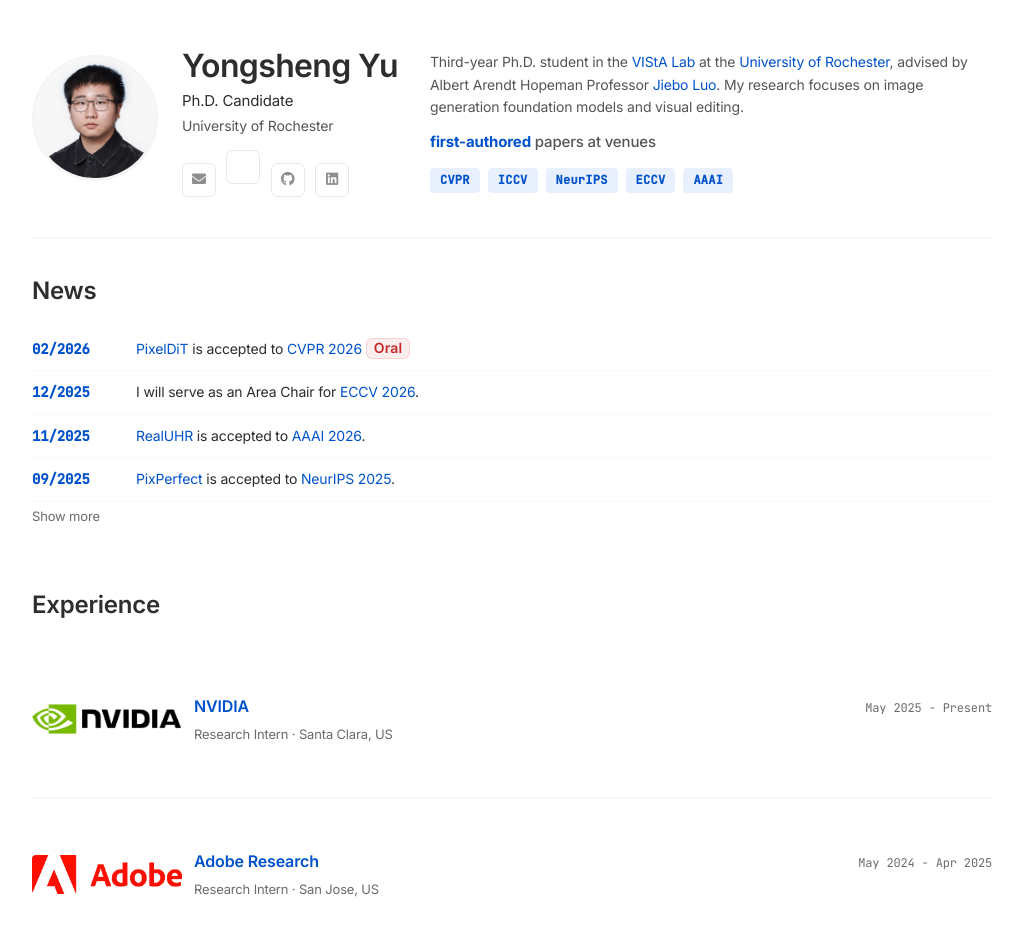
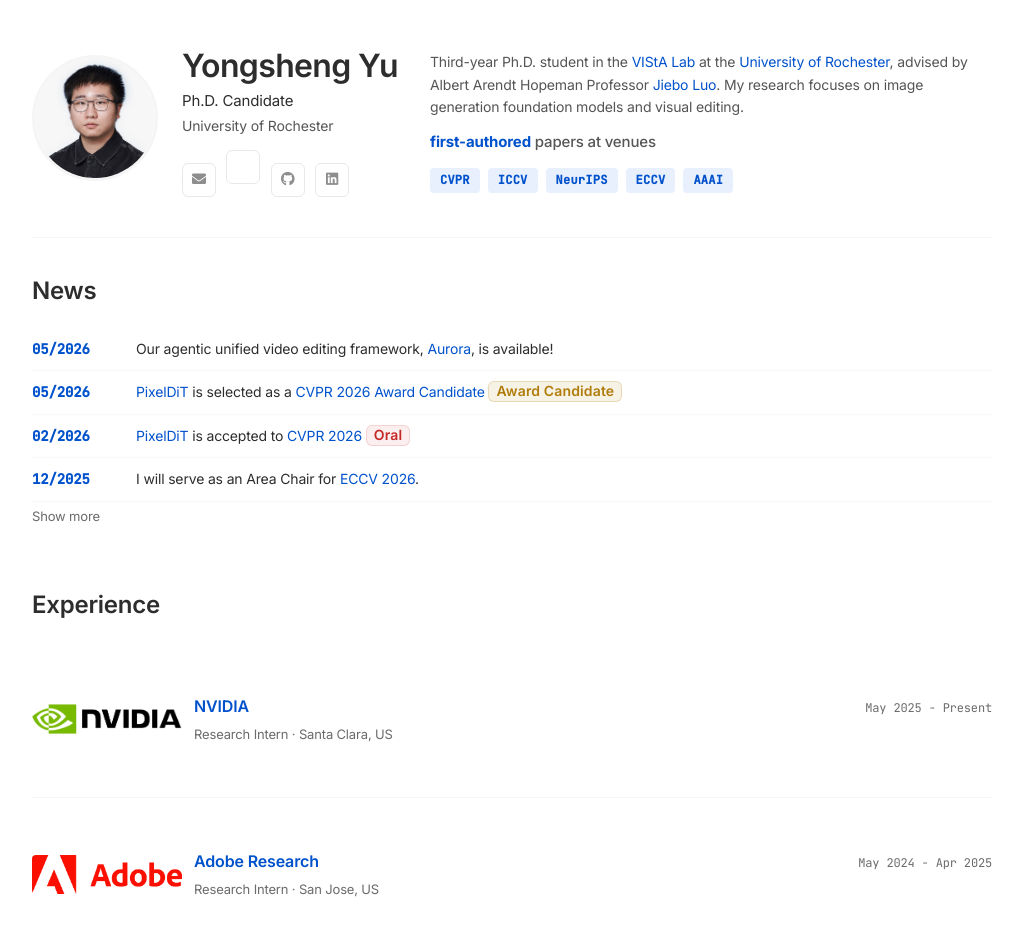
Before and after one commit to yeates/yeates.github.io, a Jekyll site: the page built from index.md, in a window 1280 px wide. Shown: the top 952 px of the page, without its empty margins (128-1151 px from the left). Built offline with Jekyll 4.4.1, drawn with Linux system fonts in a browser that asks for light colours; nearby versions of some CDN libraries; a style sheet for code colours, icons or effects is not loaded; our own code applies the rules of GitHub Pages for plain Markdown files; some of the changed text lies outside the part shown.

Commit message:
update pixeldit award candidate badge and aurora

```diff
--- a/assets/css/style.scss
+++ b/assets/css/style.scss
@@ -73,8 +73,8 @@
 }
 
 .venue-badge.submission {
-  background: #FFF8E1;
-  color: #B8860B;
+  background: #EEF1F4;
+  color: #5A6B7B;
 }
 
 .venue-badge.oral {
@@ -99,6 +99,37 @@
   border-radius: 3px;
   border: 0;
   background: #FDECEC;
+  font-family: 'JetBrains Mono', Monaco, monospace;
+  font-size: 12px;
+  font-weight: 600;
+  line-height: normal;
+  letter-spacing: 0.02em;
+  vertical-align: baseline;
+}
+
+.venue-badge.award {
+  background: rgba(176, 124, 12, 0.10);
+  color: #B07C0C;
+  padding: 0.08em 0.5em;
+  border-radius: 6px;
+  border: 1px solid rgba(176, 124, 12, 0.22);
+  font-family: inherit;
+  font-size: inherit;
+  font-weight: 600;
+  line-height: 1.2;
+  letter-spacing: 0.01em;
+  vertical-align: 1px;
+  white-space: nowrap;
+  box-shadow: none;
+}
+
+.pub-venue .venue-badge.award {
+  display: inline-block;
+  padding: 2px 10px;
+  border-radius: 3px;
+  border: 0;
+  background: #FBF1D9;
+  color: #9A6B0A;
   font-family: 'JetBrains Mono', Monaco, monospace;
   font-size: 12px;
   font-weight: 600;
--- a/index.md
+++ b/index.md
@@ -6,6 +6,16 @@
 ## News
 
 <div class="news-list" id="news-list">
+
+<div class="news-item">
+<div class="news-date">05/2026</div>
+<div class="news-content">Our agentic unified video editing framework, <a href="https://arxiv.org/abs/2605.18748">Aurora</a>, is available! </div>
+</div>
+
+<div class="news-item">
+<div class="news-date">05/2026</div>
+<div class="news-content"><a href="https://arxiv.org/pdf/2511.20645">PixelDiT</a> is selected as a <a href="https://cvpr.thecvf.com/virtual/2026/poster/37566">CVPR 2026 Award Candidate</a> <span class="venue-badge award">Award Candidate</span></div>
+</div>
 
 <div class="news-item">
 <div class="news-date">02/2026</div>
@@ -105,16 +115,36 @@
 <img src="assets/img/pixeldit_teaser.jpg" alt="PixelDiT">
 </div>
 <div class="pub-content">
-<div class="pub-venue"><span class="venue-badge">CVPR 2026</span> <span class="venue-badge oral">Oral</span></div>
+<div class="pub-venue"><span class="venue-badge">CVPR 2026</span> <span class="venue-badge oral">Oral</span> <span class="venue-badge award">Award Candidate</span> <a href="https://github.com/NVlabs/PixelDiT"><img src="https://img.shields.io/github/stars/NVlabs/PixelDiT?style=social" alt="GitHub stars" style="vertical-align: middle; margin-left: 10px;"></a></div>
 <div class="pub-title"><a href="https://arxiv.org/pdf/2511.20645">PixelDiT: Pixel Diffusion Transformers for Image Generation</a></div>
 <div class="pub-authors"><strong>Yongsheng Yu</strong>, Wei Xiong, Weili Nie, Yichen Sheng, Shiqiu Liu, Jiebo Luo</div>
-<div class="venue-full">IEEE/CVF Conference on Computer Vision and Pattern Recognition (CVPR), 2026, Oral</div>
+<div class="venue-full">IEEE/CVF Conference on Computer Vision and Pattern Recognition (CVPR), 2026, Oral &amp; Award Candidate</div>
 <div class="pub-links">
 <a href="https://pixeldit.github.io/"><i class="fas fa-globe"></i> Project</a>
 <a href="https://arxiv.org/pdf/2511.20645"><i class="fas fa-file-pdf"></i> PDF</a>
 <a href="https://github.com/NVlabs/PixelDiT"><i class="fab fa-github"></i> Code</a>
 <a href="https://huggingface.co/nvidia/PixelDiT-ImageNet"><i class="fas fa-cube"></i> ImageNet Model</a>
 <a href="https://huggingface.co/nvidia/PixelDiT-1300M-1024px"><i class="fas fa-cube"></i> T2I Model</a>
+</div>
+</div>
+</div>
+</div>
+
+
+<div class="publication-item">
+<div class="pub-row first-author">
+<div class="pub-image">
+<img src="assets/img/aurora_teaser.gif" alt="Aurora">
+</div>
+<div class="pub-content">
+<div class="pub-venue"><span class="venue-badge submission">arXiv 2605.18748</span> <a href="https://github.com/yeates/Aurora"><img src="https://img.shields.io/github/stars/yeates/Aurora?style=social" alt="GitHub stars" style="vertical-align: middle; margin-left: 10px;"></a></div>
+<div class="pub-title"><a href="https://arxiv.org/abs/2605.18748">Aurora: Unified Video Editing with a Tool-Using Agent</a></div>
+<div class="pub-authors"><strong>Yongsheng Yu</strong>, Ziyun Zeng, Zhiyuan Xiao, Zhenghong Zhou, Hang Hua, Wei Xiong, Jiebo Luo</div>
+<div class="venue-full">arXiv preprint, 2026</div>
+<div class="pub-links">
+<a href="https://yeates.github.io/Aurora-Page"><i class="fas fa-globe"></i> Project</a>
+<a href="https://arxiv.org/pdf/2605.18748"><i class="fas fa-file-pdf"></i> PDF</a>
+<a href="https://github.com/yeates/Aurora"><i class="fab fa-github"></i> Code</a>
 </div>
 </div>
 </div>
```
Also changed, not shown: other parts of index.md (+1 -1 lines), 1 other file.
